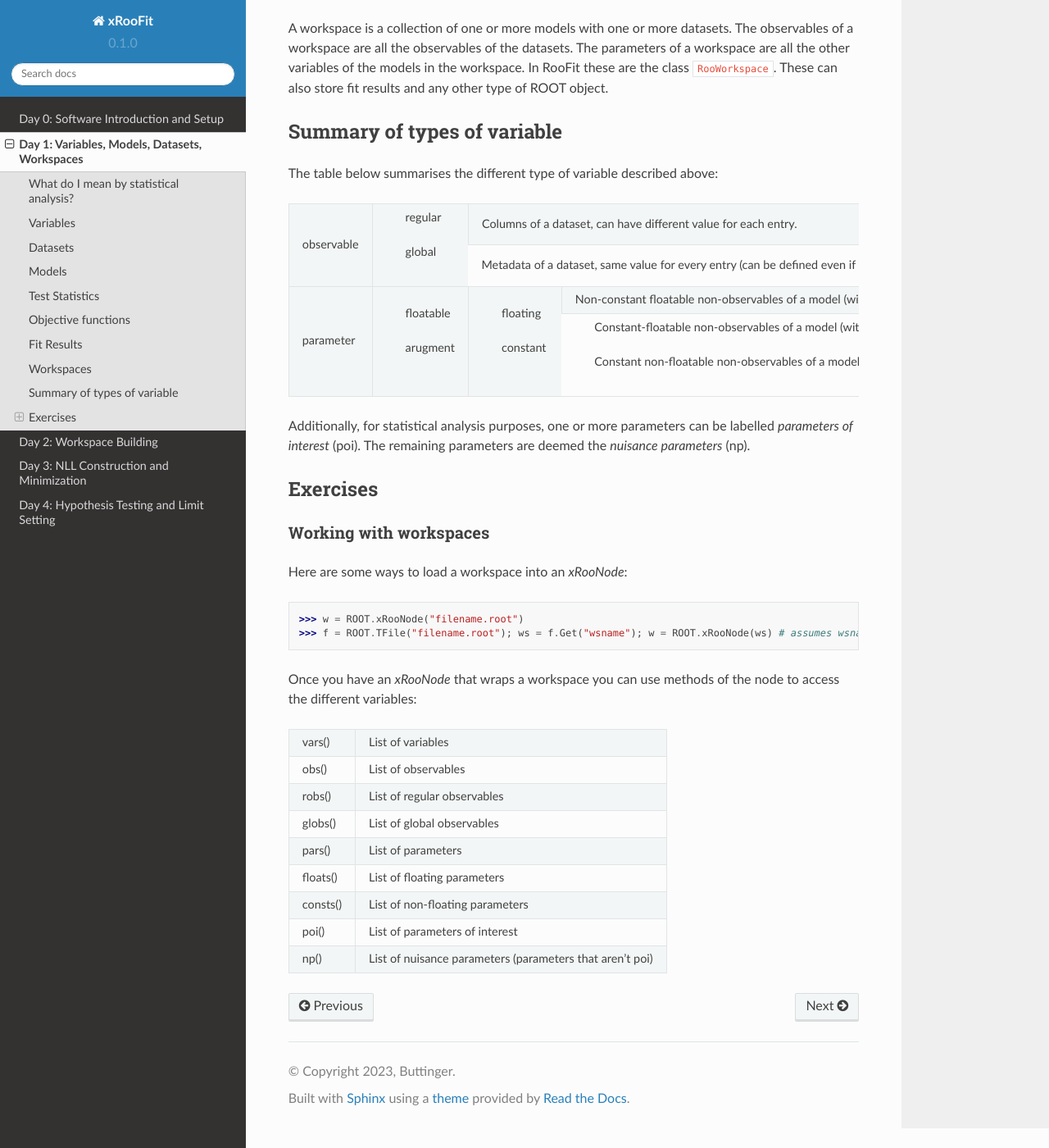
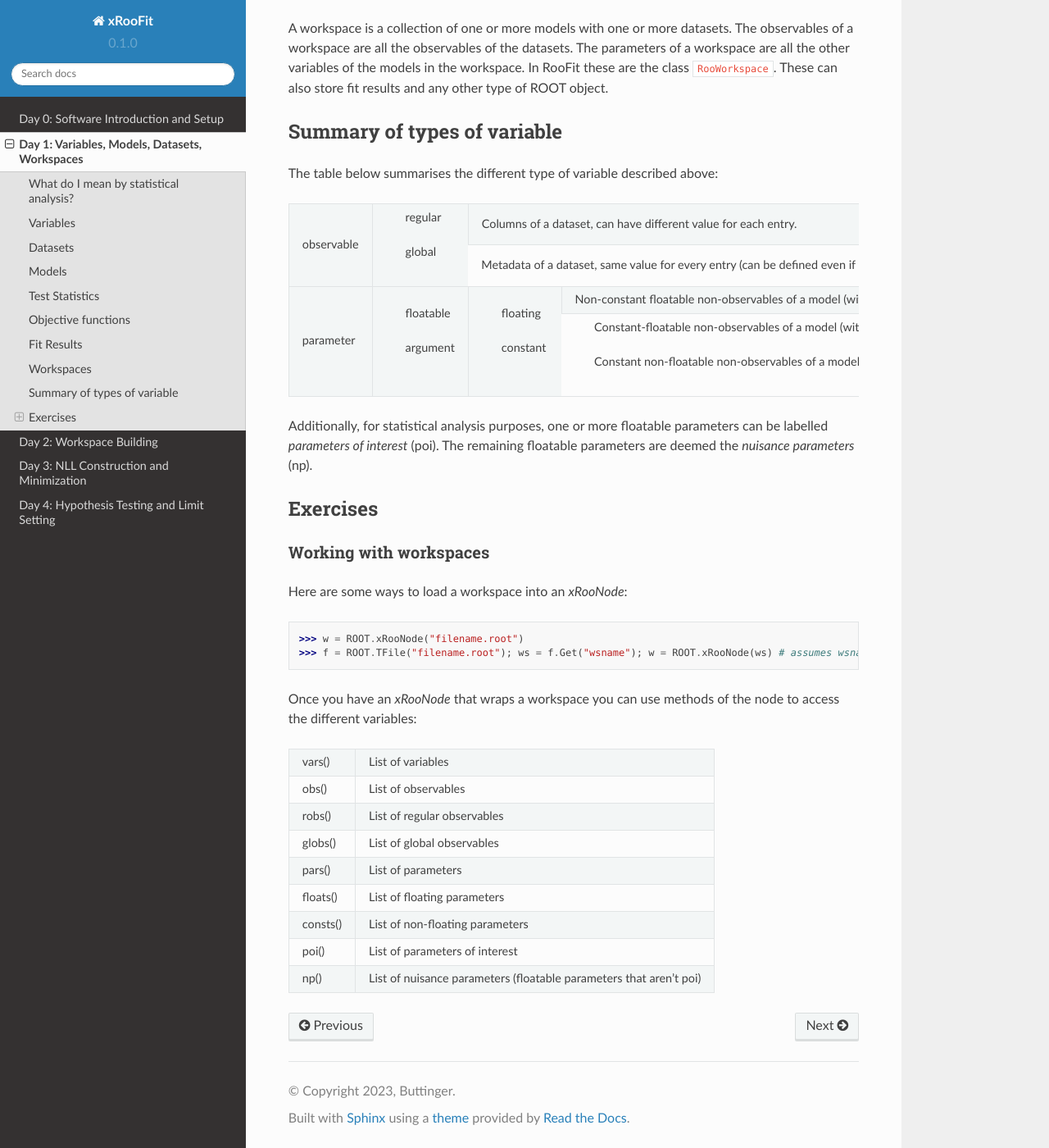
Before and after one commit to will-cern/xroofit-readthedocs, a Sphinx documentation site: the page built from docs/source/basics.rst, in a window 1280 px wide and 1400 px high, scrolled down 2325 px. Shown: the whole window at 82% size. Built offline with Sphinx 7.4.7 and the Read the Docs theme 2.0.0, drawn with Linux system fonts in a browser that asks for light colours.

Commit message:
Update basics.rst

```diff
--- a/docs/source/basics.rst
+++ b/docs/source/basics.rst
@@ -71,10 +71,10 @@ The table below summarises the different type of variable described above:
 |           | floatable|-----------+-----------------------------------------------------------------------------------------+
 | parameter |          |           | Constant-floatable non-observables of a model (with a given dataset).                   |
 |           |----------| constant  |-----------------------------------------------------------------------------------------|
-|           | arugment |           | Constant non-floatable non-observables of a model (with a given dataset).               |
+|           | argument |           | Constant non-floatable non-observables of a model (with a given dataset).               |
 +-----------+----------+-----------+-----------------------------------------------------------------------------------------+
 
-Additionally, for statistical analysis purposes, one or more parameters can be labelled `parameters of interest` (poi). The remaining parameters are deemed the `nuisance parameters` (np).
+Additionally, for statistical analysis purposes, one or more floatable parameters can be labelled `parameters of interest` (poi). The remaining floatable parameters are deemed the `nuisance parameters` (np).
 
 Exercises
 ----------------------------
@@ -97,5 +97,5 @@ pars()   List of parameters
 floats() List of floating parameters
 consts() List of non-floating parameters
 poi()    List of parameters of interest
-np()     List of nuisance parameters (parameters that aren't poi)
+np()     List of nuisance parameters (floatable parameters that aren't poi)
 ======== =================
```
